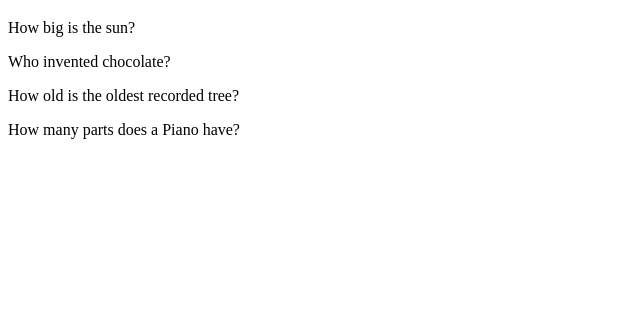
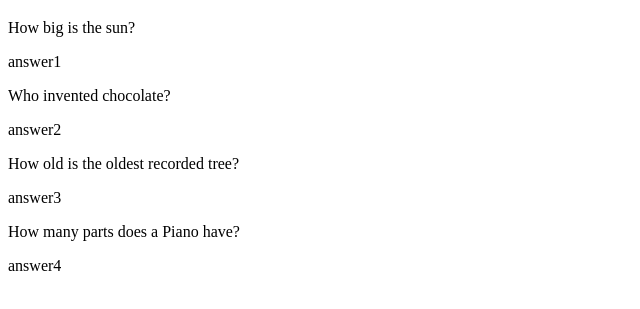
Before and after one commit to SwarthyBuilder/webpage2, a plain HTML site: page index.html in a window 1280 px wide. Shown: the part 61-370 px from the top of the page, without its empty margins (0-640 px from the left). Drawn offline with Linux system fonts and the light colour scheme.

Commit message:
Update index.html

```diff
--- a/index.html
+++ b/index.html
@@ -9,16 +9,19 @@
   <p>
     How big is the sun?
     </p>
+    <p> answer1 </p>
   <P>
     Who invented chocolate?
     </p>
-
+    <p> answer2 </p>
     <p>
       How old is the oldest recorded tree?
     </p>
+    <p> answer3 </p>
      <p>
        How many parts does a Piano have?
        <p>
+    <p> answer4 </p>
   </body>
 
 </html>
```
